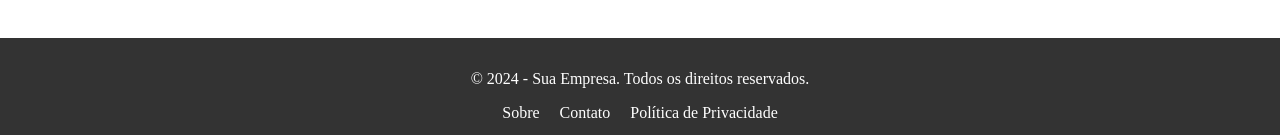
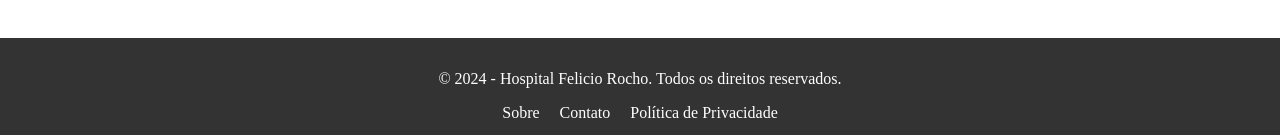
Before and after one commit to GabrielGBcode/mv-system, an Angular app: page /soulmv in a window 1280 px wide. Shown: the part 662-797 px from the top of the page. Built offline with nearby package versions, Linux system fonts and the light colour scheme.

Commit message:
Add JSON file to make personalizable

```diff
--- a/src/app/components/footer/footer.component.html
+++ b/src/app/components/footer/footer.component.html
@@ -1,6 +1,9 @@
 <footer class="footer">
   <div class="footer-content">
-    <p>&copy; 2024 - Sua Empresa. Todos os direitos reservados.</p>
+    <p>
+      &copy; {{ currentYear }} - {{ companyName }}. Todos os direitos
+      reservados.
+    </p>
     <nav class="footer-nav">
       <a href="/sobre">Sobre</a>
       <a href="/contato">Contato</a>
--- a/src/app/components/footer/footer.component.ts
+++ b/src/app/components/footer/footer.component.ts
@@ -1,12 +1,14 @@
 import { Component } from '@angular/core';
+import companyName from '../../../assets/config.json';
 
 @Component({
   selector: 'app-footer',
   standalone: true,
   imports: [],
   templateUrl: './footer.component.html',
-  styleUrl: './footer.component.css'
+  styleUrl: './footer.component.css',
 })
 export class FooterComponent {
-
+  currentYear: number = new Date().getFullYear();
+  companyName: string = companyName.companyName;
 }
--- /dev/null
+++ b/src/assets/config.json
@@ -0,0 +1,3 @@
+{
+  "companyName": "Hospital Felicio Rocho"
+}
```
Also changed, not shown: src/app/services/config.service.ts (added, +8 -0 lines), tsconfig.json (+3 -5 lines), 1 other file (tests, documents, lock files or other folders).
